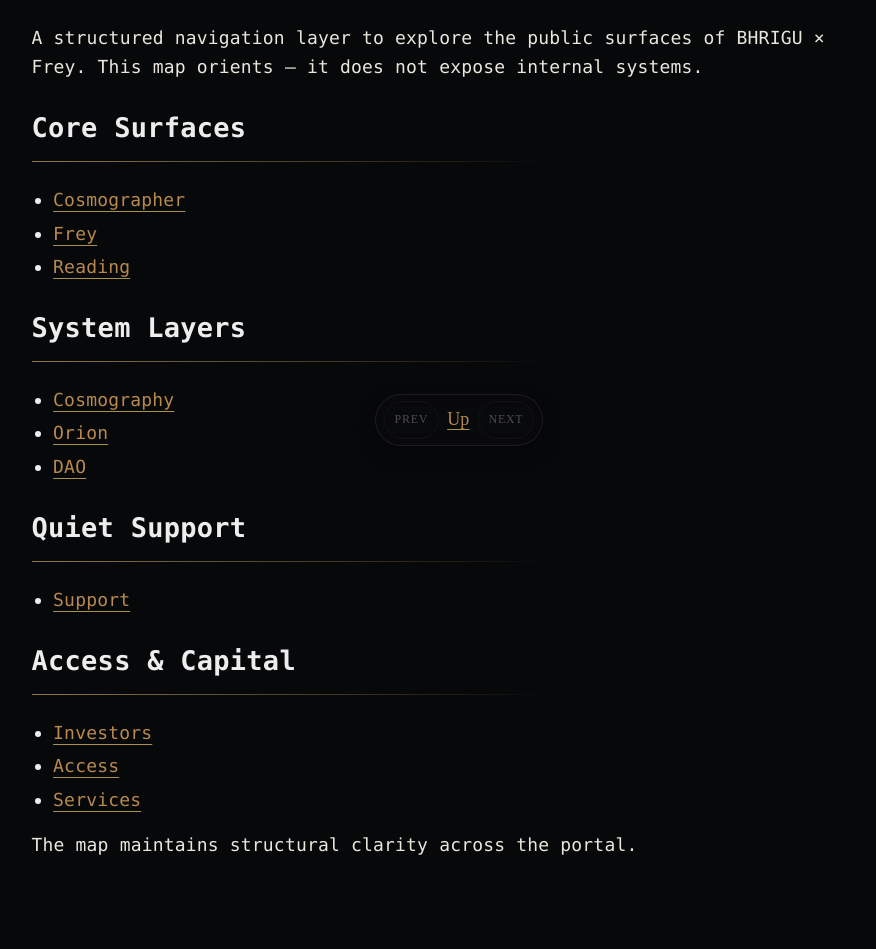
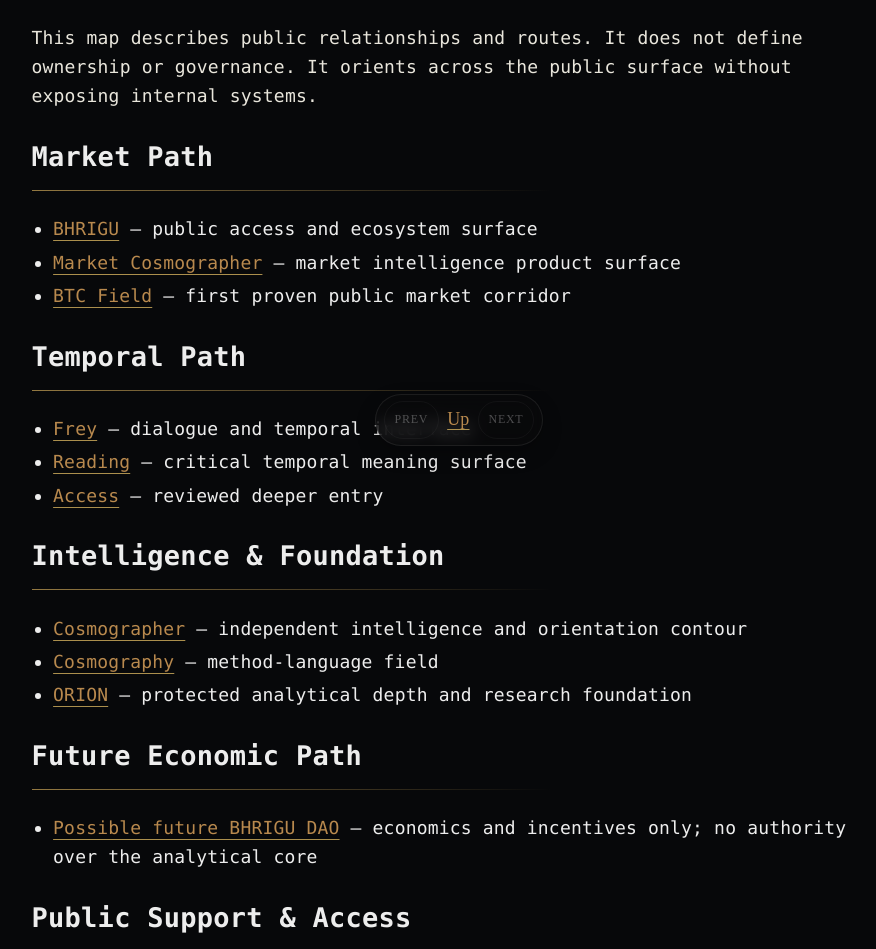
Before and after one commit to AiBhrigu/bhrigu-portal, a Next.js app: page /map in a window 1280 px wide. Shown: the part 340-1289 px from the top of the page, without its empty margins (181-1057 px from the left). Built offline with nearby package versions, Linux system fonts and the light colour scheme.

Commit message:
Align public map with relationship canon

```diff
--- a/pages/map.js
+++ b/pages/map.js
@@ -40,41 +40,48 @@ export default function Map() {
           </a>
         </section>
 
-      <h1>Portal Navigation Surface</h1>
+      <h1>Public Relationship Map</h1>
 
       <p>
-        A structured navigation layer to explore the public surfaces of BHRIGU × Frey.
-        This map orients — it does not expose internal systems.
+        This map describes public relationships and routes. It does not define ownership or governance.
+        It orients across the public surface without exposing internal systems.
       </p>
 
-      <h2>Core Surfaces</h2>
+      <h2>Market Path</h2>
       <ul>
-        <li><Link href="/cosmographer">Cosmographer</Link></li>
-        <li><Link href="/frey">Frey</Link></li>
-        <li><Link href="/reading">Reading</Link></li>
+        <li><Link href="/">BHRIGU</Link> — public access and ecosystem surface</li>
+        <li><Link href="/">Market Cosmographer</Link> — market intelligence product surface</li>
+        <li><Link href="/crypto-astro/btc">BTC Field</Link> — first proven public market corridor</li>
       </ul>
 
-      <h2>System Layers</h2>
+      <h2>Temporal Path</h2>
       <ul>
-        <li><Link href="/cosmography">Cosmography</Link></li>
-        <li><Link href="/orion">Orion</Link></li>
-        <li><Link href="/dao">DAO</Link></li>
+        <li><Link href="/frey">Frey</Link> — dialogue and temporal interface</li>
+        <li><Link href="/reading">Reading</Link> — critical temporal meaning surface</li>
+        <li><Link href="/access">Access</Link> — reviewed deeper entry</li>
       </ul>
 
-      <h2>Quiet Support</h2>
+      <h2>Intelligence & Foundation</h2>
+      <ul>
+        <li><Link href="/cosmographer">Cosmographer</Link> — independent intelligence and orientation contour</li>
+        <li><Link href="/cosmography">Cosmography</Link> — method-language field</li>
+        <li><Link href="/orion">ORION</Link> — protected analytical depth and research foundation</li>
+      </ul>
+
+      <h2>Future Economic Path</h2>
+      <ul>
+        <li><Link href="/dao">Possible future BHRIGU DAO</Link> — economics and incentives only; no authority over the analytical core</li>
+      </ul>
+
+      <h2>Public Support & Access</h2>
       <ul>
         <li><Link href="/support">Support</Link></li>
-      </ul>
-
-      <h2>Access & Capital</h2>
-      <ul>
         <li><Link href="/investors">Investors</Link></li>
-        <li><Link href="/access">Access</Link></li>
         <li><Link href="/services">Services</Link></li>
       </ul>
 
       <p>
-        The map maintains structural clarity across the portal.
+        Public navigation hierarchy, technology genealogy, authorship, IP ownership and governance are distinct relationships.
       </p>
     </main>
   );
```
